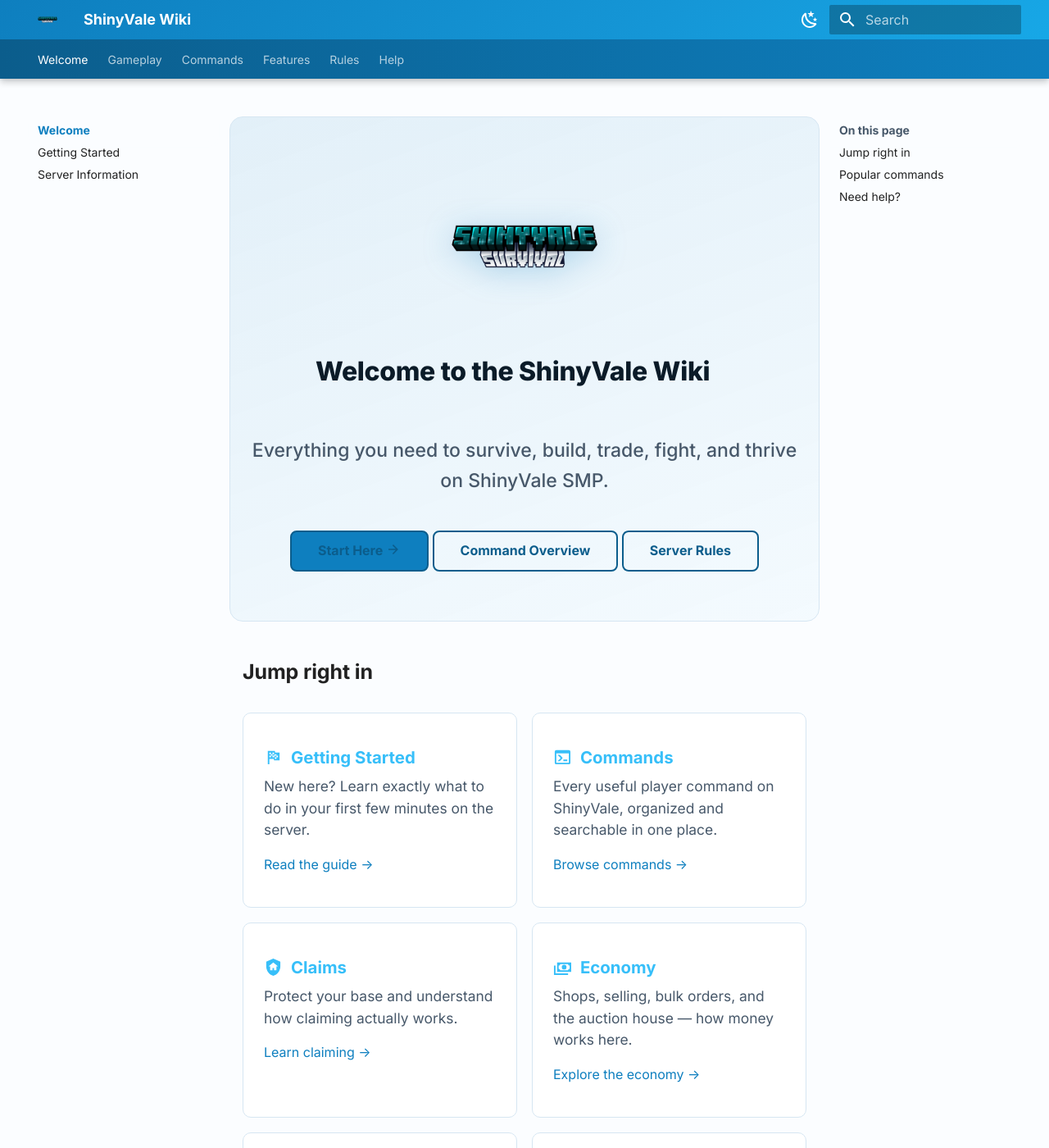
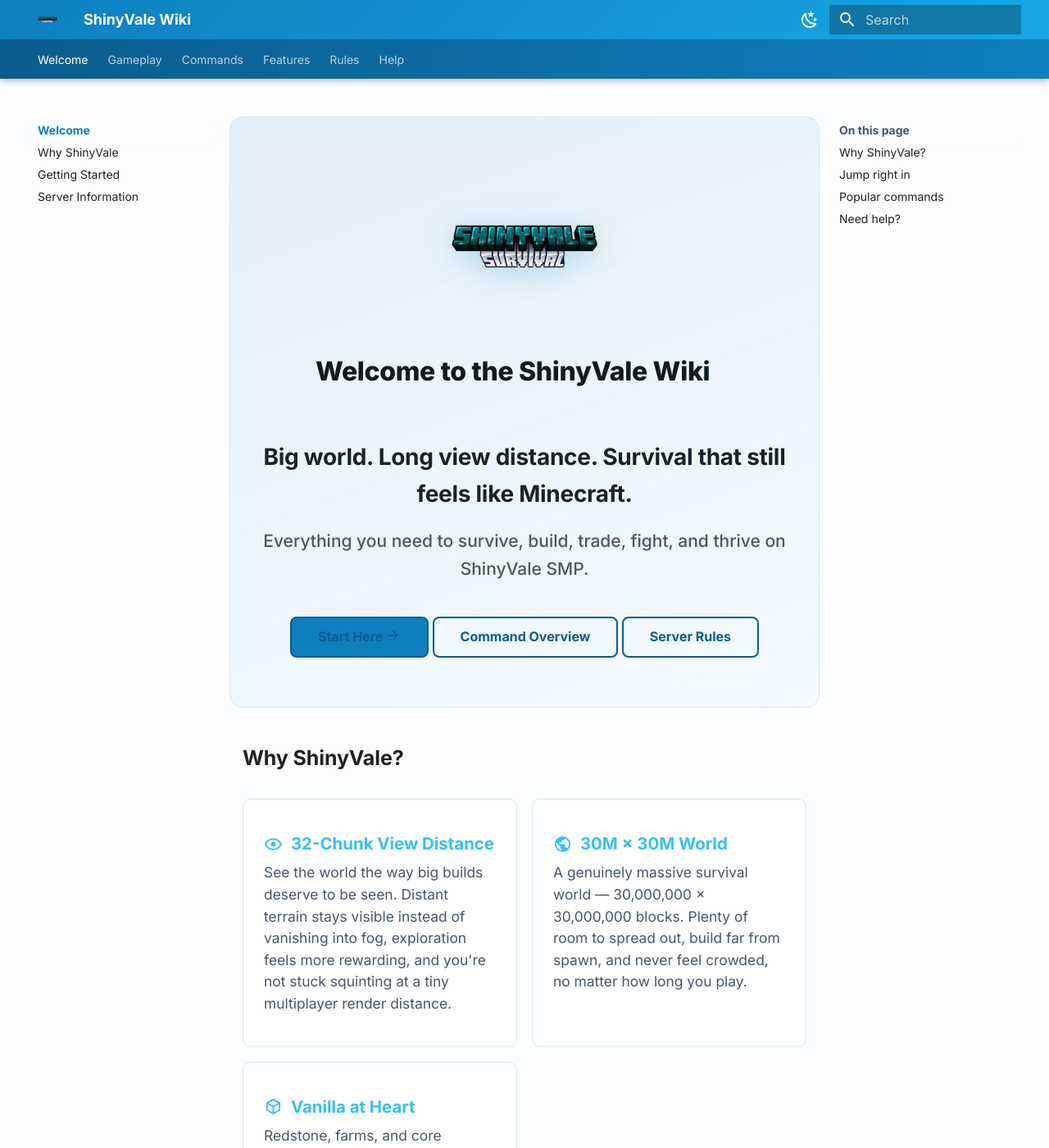
Before and after one commit to IsaiahJaiden/ShinyWiki, an MkDocs documentation site: the page built from docs/index.md, in a window 1280 px wide and 1400 px high. Shown: the whole window at 82% size. Built offline with MkDocs 1.6.1 and Material for MkDocs 9.7.7, drawn with Linux system fonts in a browser that asks for light colours; some of the changed text lies outside the part shown.

Commit message:
Highlight 32-chunk view distance, 30M x 30M world, and vanilla-mechanics philosophy on homepage and new Why ShinyVale page

```diff
--- a/docs/index.md
+++ b/docs/index.md
@@ -8,6 +8,7 @@ description: The official player wiki for ShinyVale SMP — commands, claims, ec
 
 # Welcome to the ShinyVale Wiki
 
+<p class="sv-tagline-primary">Big world. Long view distance. Survival that still feels like Minecraft.</p>
 <p class="sv-tagline">Everything you need to survive, build, trade, fight, and thrive on ShinyVale SMP.</p>
 
 <div class="sv-hero-actions" markdown>
@@ -16,6 +17,29 @@ description: The official player wiki for ShinyVale SMP — commands, claims, ec
 [Server Rules](rules/index.md){ .md-button }
 </div>
 </div>
+
+## Why ShinyVale?
+
+<div class="sv-grid" markdown>
+
+<div class="sv-card" markdown>
+<span class="sv-card-title">:material-eye-outline: 32-Chunk View Distance</span>
+<span class="sv-card-desc">See the world the way big builds deserve to be seen. Distant terrain stays visible instead of vanishing into fog, exploration feels more rewarding, and you're not stuck squinting at a tiny multiplayer render distance.</span>
+</div>
+
+<div class="sv-card" markdown>
+<span class="sv-card-title">:material-earth: 30M × 30M World</span>
+<span class="sv-card-desc">A genuinely massive survival world — 30,000,000 × 30,000,000 blocks. Plenty of room to spread out, build far from spawn, and never feel crowded, no matter how long you play.</span>
+</div>
+
+<div class="sv-card" markdown>
+<span class="sv-card-title">:material-cube-outline: Vanilla at Heart</span>
+<span class="sv-card-desc">Redstone, farms, and core survival mechanics behave the way you expect. ShinyVale adds claims, an economy, shops, and events <em>around</em> Minecraft — it doesn't replace the game underneath them.</span>
+</div>
+
+</div>
+
+<p style="text-align:center; margin-top:-0.6rem;"><a href="getting-started/why-shinyvale/">Read more about what makes ShinyVale different →</a></p>
 
 ## Jump right in
 
--- a/docs/stylesheets/shinyvale.css
+++ b/docs/stylesheets/shinyvale.css
@@ -143,8 +143,19 @@ body, .md-typeset {
   height: auto;
   filter: drop-shadow(0 6px 18px rgba(14,127,191,0.25));
 }
+.sv-hero p.sv-tagline-primary {
+  font-size: 1.4rem;
+  font-weight: 700;
+  color: var(--md-default-fg-color);
+  max-width: 42rem;
+  margin: 0.2rem 0 0;
+  letter-spacing: -0.01em;
+}
+[data-md-color-scheme="shinyvale-dark"] .sv-hero p.sv-tagline-primary {
+  color: #F3F8FC !important;
+}
 .sv-hero p.sv-tagline {
-  font-size: 1.15rem;
+  font-size: 1.05rem;
   font-weight: 500;
   color: var(--md-default-fg-color--light);
   max-width: 46rem;
--- a/mkdocs.yml
+++ b/mkdocs.yml
@@ -84,6 +84,7 @@ plugins:
 nav:
   - Welcome:
     - Home: index.md
+    - Why ShinyVale: getting-started/why-shinyvale.md
     - Getting Started: getting-started/index.md
     - Server Information: getting-started/server-info.md
   - Gameplay:
```
Also changed, not shown: docs/getting-started/index.md (+3 -0 lines), docs/getting-started/server-info.md (+10 -0 lines), docs/getting-started/why-shinyvale.md (added, +86 -0 lines).
